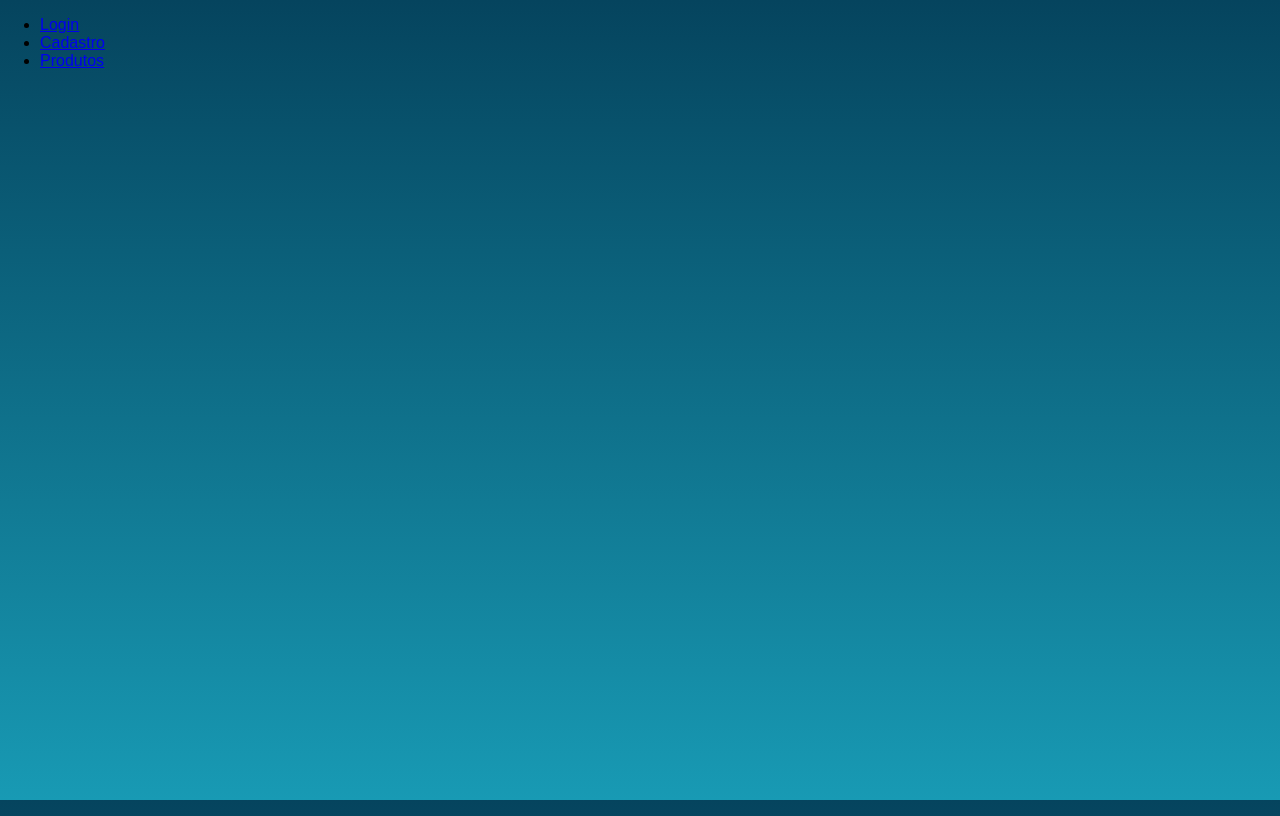
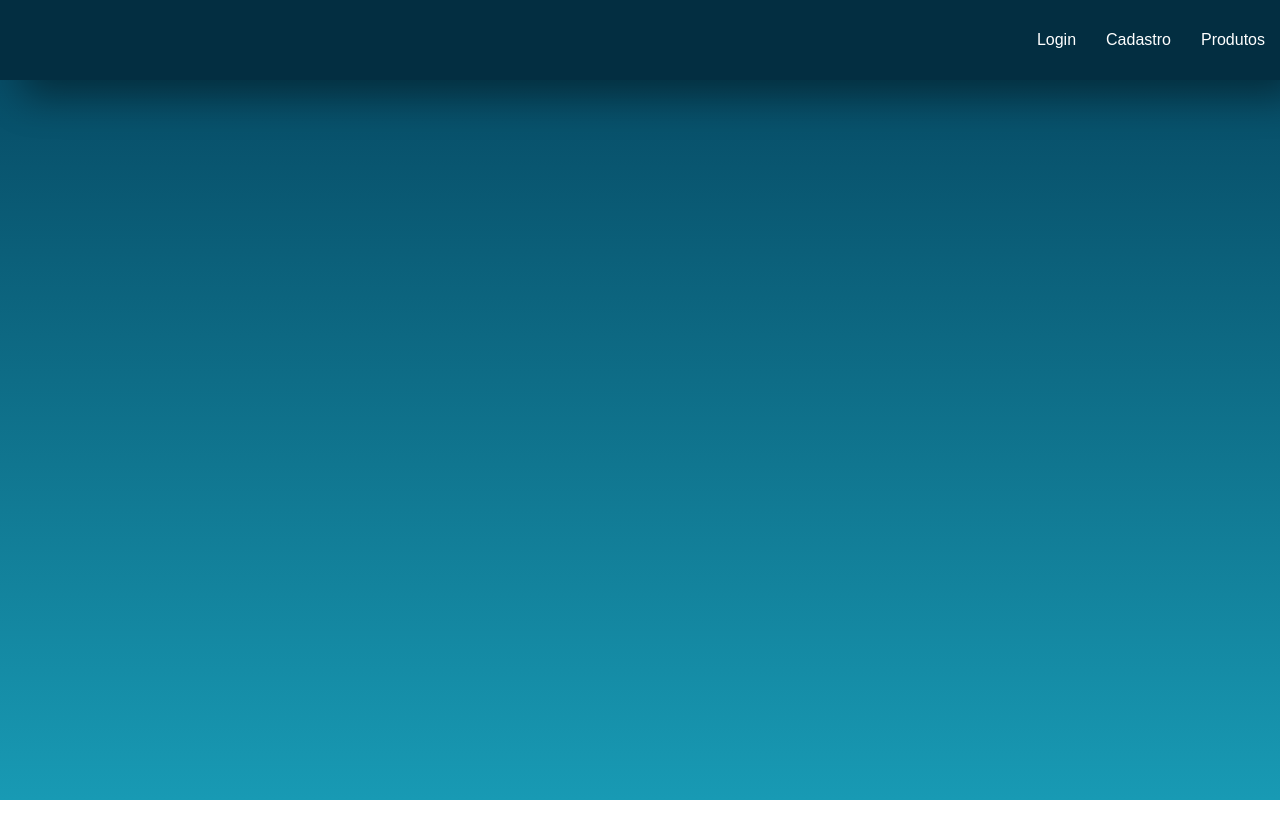
Before and after one commit to apssouza/atividade_flask, a plain HTML site: page navbar.html in a window 1280 px wide. Drawn offline with Linux system fonts and the light colour scheme.

Commit message:
Update style.css

```diff
--- a/style.css
+++ b/style.css
@@ -147,3 +147,63 @@ footer{
       min-height:50px;
     }
 }
+
+/* navigation bar */
+
+header {
+    position: fixed;
+    width: 100%;
+    height: 80px;
+    padding-top: 0;
+    background: #032e41;
+    transition: 0.7s all;
+    box-shadow: 20px 20px 38px -3px rgba(0,0,0,0.40);
+    z-index: 100;
+
+  }
+
+  /* header.alt-header {
+    background: #fff;
+  }
+
+  .alt-header a {
+    color: #000;
+  } */
+
+  body.header-fixed header {
+    position: fixed;
+    top: 0;
+    right: 0;
+    padding-top: 0;
+    width: 50%;
+    z-index: 2;
+  }
+
+  li {
+    list-style: none;
+  }
+
+  nav {
+    overflow: hidden;
+  }
+
+  nav ul {
+    float: right;
+  }
+
+  nav li {
+    display: inline;
+    float: left;
+  }
+
+  nav a {
+    display: inline-block;
+    color: #fff;
+    text-decoration: none;
+    padding: 15px;
+    transition: 0.3s all;
+  }
+
+  nav a:hover {
+    background: #3d8fb3;
+  }
```
